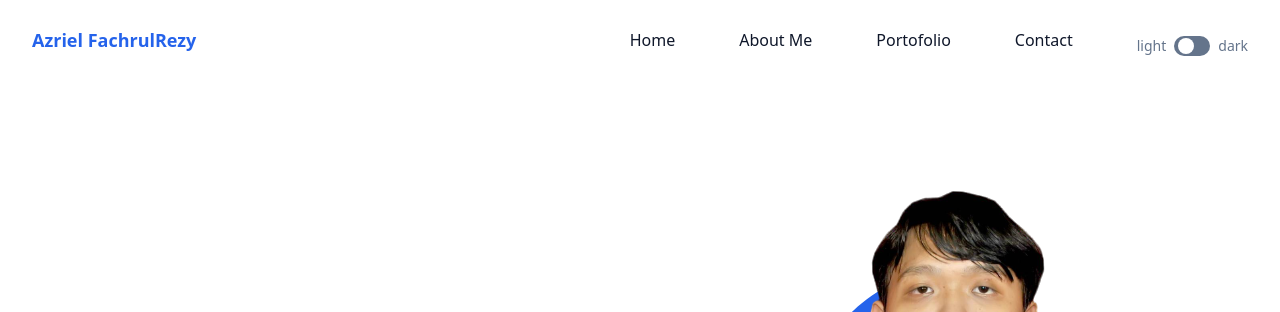
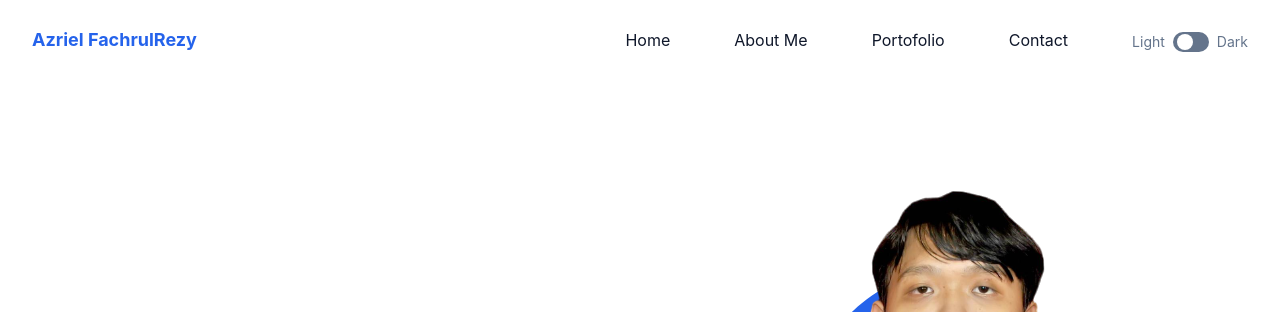
Before and after one commit to AzrielFachrulRezyy/portofolio-tailwind-css, a website: page index.html in a window 1280 px wide. Shown: the top 312 px of the page. Drawn offline with Linux system fonts and the light colour scheme.

Commit message:
update dark mode toogle

```diff
--- a/index.html
+++ b/index.html
@@ -44,16 +44,16 @@
                                 <li class="group">
                                     <a href="#contact" class="text-base text-dark py-2 mx-8 flex group-hover:text-primary dark:text-white">Contact</a>
                                 </li>
-                                <li class="mt-3 flex items-center pl-8">
+                                <li class="mt-3 flex items-cente justify-centerr pl-8">
                                     <div class="flex">
-                                        <span class="mr-2 text-sm text-slate-500">light</span>
+                                        <span class="mr-2 text-sm text-slate-500">Light</span>
                                         <input type="checkbox" class="hidden" id="dark-toogle"/>
                                         <label for="dark-toogle">
                                             <div class="flex h-5 w-9 cursor-pointer items-center rounded-full bg-slate-500 p-1">
                                                 <div class="toogle-circle h-4 w-4 rounded-full bg-white transition duration-300 ease-in-out"></div>
                                             </div>
                                         </label>
-                                        <span class="ml-2 text-sm text-slate-500">dark</span>
+                                        <span class="ml-2 text-sm text-slate-500">Dark</span>
                                     </div>
                                 </li>
                             </ul>
```
Also changed, not shown: dist/css/final.css.
